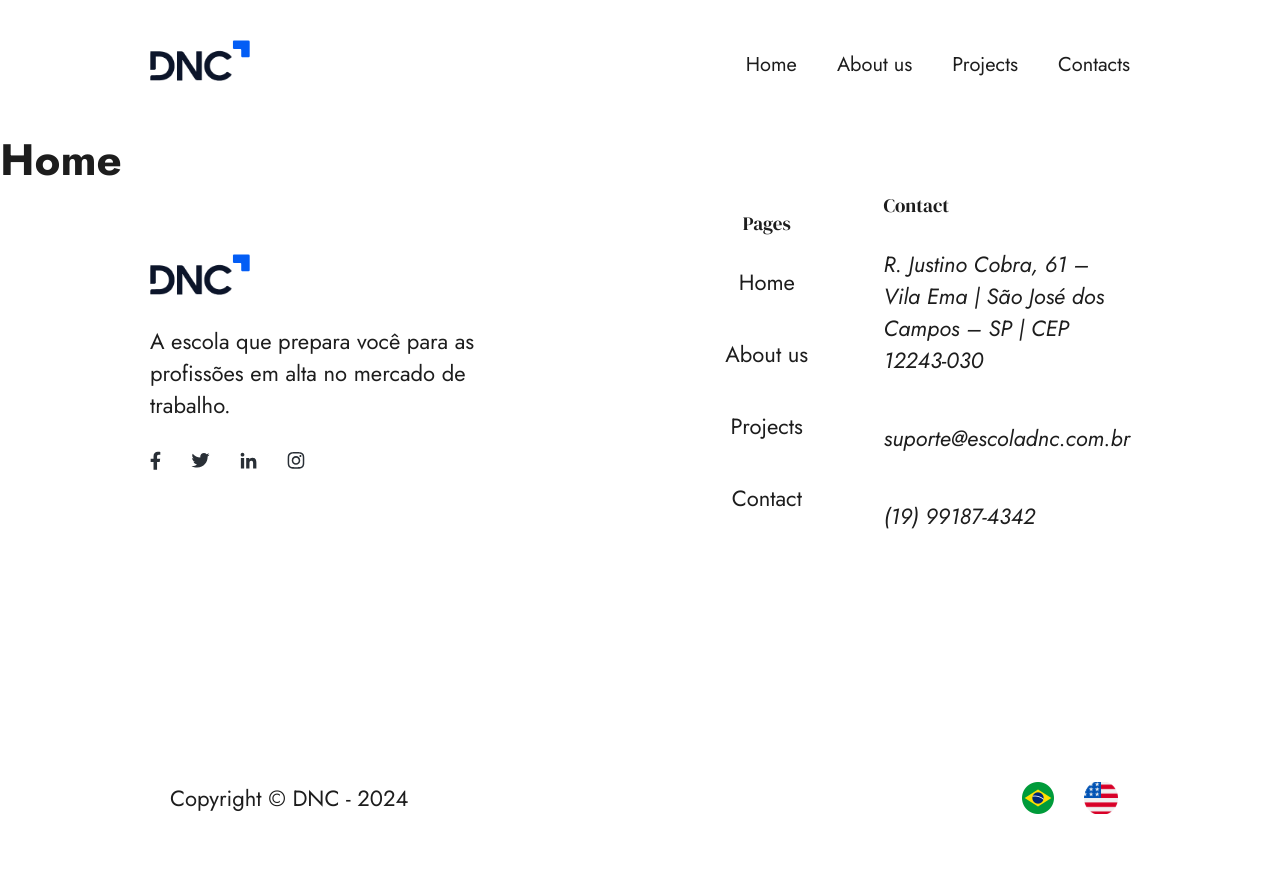
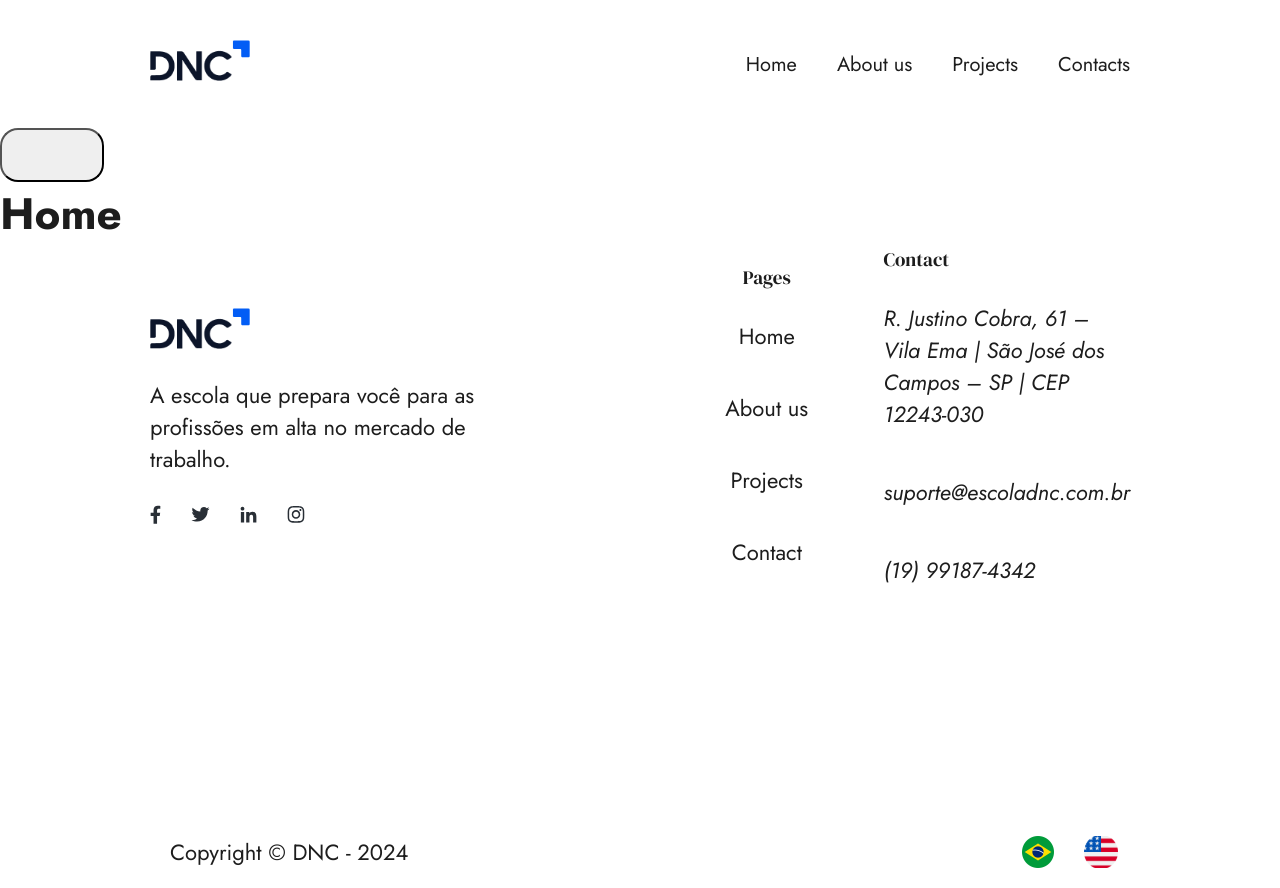
Before and after one commit to hashiraofcode/aprendendoReact, a React (Vite) app in the folder dnc-arq-valmir-neto/: page / in a window 1280 px wide. Before the commit the page ends 834 px from the top, so only its background shows below. Built offline with nearby package versions, Linux system fonts and the light colour scheme.

Commit message:
componente button terminado

```diff
--- a/dnc-arq-valmir-neto/src/components/buttonsAplication/button.css
+++ b/dnc-arq-valmir-neto/src/components/buttonsAplication/button.css
@@ -0,0 +1,49 @@
+.button {
+    border-radius: 1.8rem;
+    column-gap: 1rem;
+    cursor: pointer;
+    display: flex;
+    font-size: clamp(1.4rem, 3vw, 1.8rem);
+    font-weight: 600;
+    padding: 2.5rem 5rem;
+    transition: background-color 0.3s ease;
+}
+/* PRIMARY */
+.button.primary {
+    background-color: #0c70f2;
+    color:white;
+}
+
+.button.primary:hover {
+    background-color: #0056b3;
+}
+
+/* SECUNDARY */
+.button.secundary {
+    background-color: #1d1d1d;
+    color: white;
+}
+
+.button.secundary:hover {
+    background-color: #4d5053;
+}
+
+/* OUTLINE */
+.button.outline {
+    background-color: white;
+    color: #0c70f2;
+    border: 2px solid #0c70f2;
+}
+
+.button.outline {
+    background-color: #0c70f2;
+    color: white;
+}
+
+/* DISABLE */
+
+.button:disabled, .button:disabled>:hover {
+    background-color: #ccc;
+    color: #666;
+    pointer-events: none;
+}
--- a/dnc-arq-valmir-neto/src/components/buttonsAplication/button.jsx
+++ b/dnc-arq-valmir-neto/src/components/buttonsAplication/button.jsx
@@ -1,4 +1,4 @@
-import { Children } from "react"
+import "../buttonsAplication/button.css"
 
 
 function Buttons(StyleButton, arrow, loading, children, ...props) {
--- a/dnc-arq-valmir-neto/src/pages/home.jsx
+++ b/dnc-arq-valmir-neto/src/pages/home.jsx
@@ -1,9 +1,11 @@
 import Header from '../components/Header/Header'
 import Footer from '../components/Footer/footer'
+import Button from '../components/buttonsAplication/button'
 function Home() {
     return(
         <>
         <Header />
+        <Button StyleButton={"primary"}></Button>
         <h1>Home</h1>
         <Footer />
         </>
```
